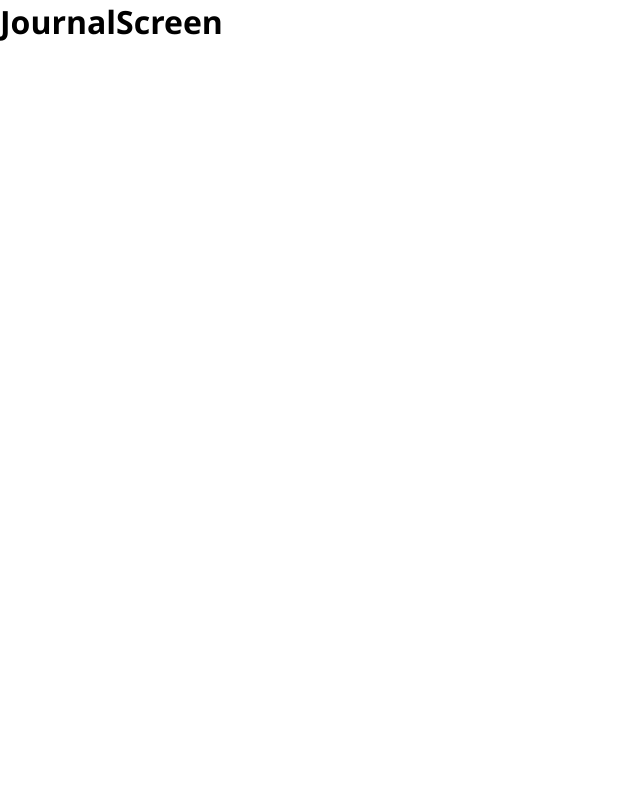
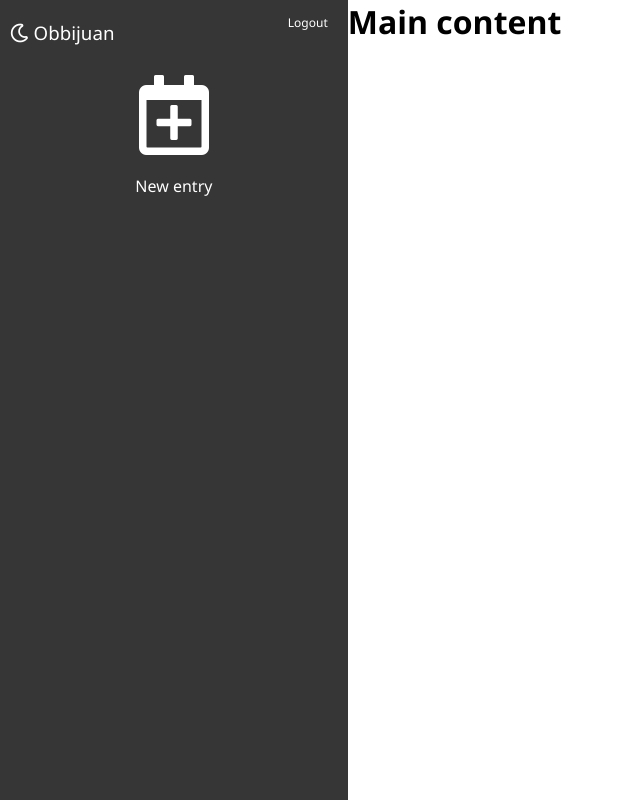
Before and after one commit to obbijuan/reactjs, a React app in the folder 06-journal-app/: page / in a window 1280 px wide. Shown: the whole page, without its empty margins (0-640 px from the left). Built offline with nearby package versions, Linux system fonts and the light colour scheme.

Commit message:
Sidebar added

```diff
--- a/06-journal-app/public/index.html
+++ b/06-journal-app/public/index.html
@@ -24,7 +24,8 @@
       work correctly both with client-side routing and a non-root public URL.
       Learn how to configure a non-root public URL by running `npm run build`.
     -->
-    <title>React App</title>
+    <link rel="stylesheet" href="https://cdnjs.cloudflare.com/ajax/libs/font-awesome/5.13.0/css/all.min.css">
+    <title>Journal App</title>
   </head>
   <body>
     <noscript>You need to enable JavaScript to run this app.</noscript>
--- a/06-journal-app/src/components/journal/JournalScreen.js
+++ b/06-journal-app/src/components/journal/JournalScreen.js
@@ -1,9 +1,16 @@
-import React from 'react'
+import React from 'react';
+import { Sidebar } from './Sidebar';
 
 export const JournalScreen = () => {
     return (
-        <div>
-            <h1>JournalScreen</h1>
+        <div className="journal__main-content">
+
+            <Sidebar />
+
+            <main>
+                <h1>Main content</h1>
+            </main>
+
         </div>
     )
 }
--- /dev/null
+++ b/06-journal-app/src/components/journal/Sidebar.js
@@ -0,0 +1,25 @@
+import React from 'react';
+
+export const Sidebar = () => {
+    return (
+        <aside className="journal__sidebar">
+            <div className="journal__sidebar-navbar">
+                <h3 className="mt-5">
+                    <i className="far fa-moon"></i>
+                    <span> Obbijuan</span>
+                </h3>
+
+                <button className="btn">
+                    Logout
+                </button>
+            </div>
+
+            <div className="journal__new-entry">
+                <i className="far fa-calendar-plus fa-5x"></i>
+                <p className="mt-5">
+                    New entry
+                </p>
+            </div>
+        </aside>
+    )
+}
--- /dev/null
+++ b/06-journal-app/src/styles/components/_journal.scss
@@ -0,0 +1,41 @@
+
+.journal__main-content {
+    display: flex;
+}
+
+.journal__sidebar {
+    background-color: $dark-grey;
+    color: white;
+    display: flex;
+    flex-direction: column;
+    height: 100vh;
+    padding-left: 10px;
+    padding-right: 10px;
+    width: 450px;
+}
+
+.journal__sidebar-navbar {
+    display: flex;
+    justify-content: space-between;
+}
+
+.journal__sidebar-navbar h3 {
+    font-weight: lighter;
+}
+
+.journal__new-entry {
+    align-items: center;
+    cursor: pointer;
+    display: flex;
+    flex-direction: column;
+    justify-content: center;
+    margin-top: 30px;
+    width: 100%;
+
+    transition: color .3s ease;
+
+    &:hover {
+        color: darken($color: white, $amount: 20);
+    }
+
+}
--- a/06-journal-app/src/styles/styles.scss
+++ b/06-journal-app/src/styles/styles.scss
@@ -5,3 +5,4 @@
 @import './components/auth';
 @import './components/buttons';
 @import './components/links';
+@import './components/journal';
```
